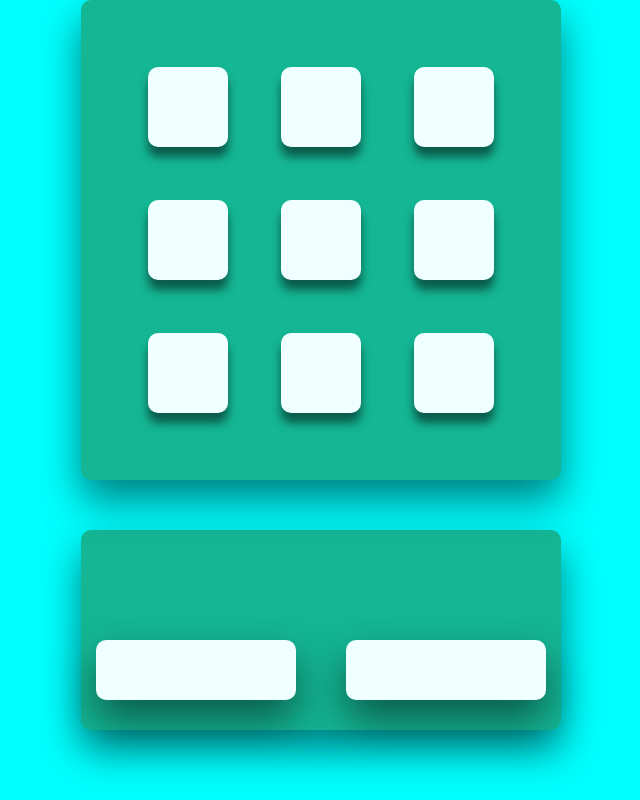
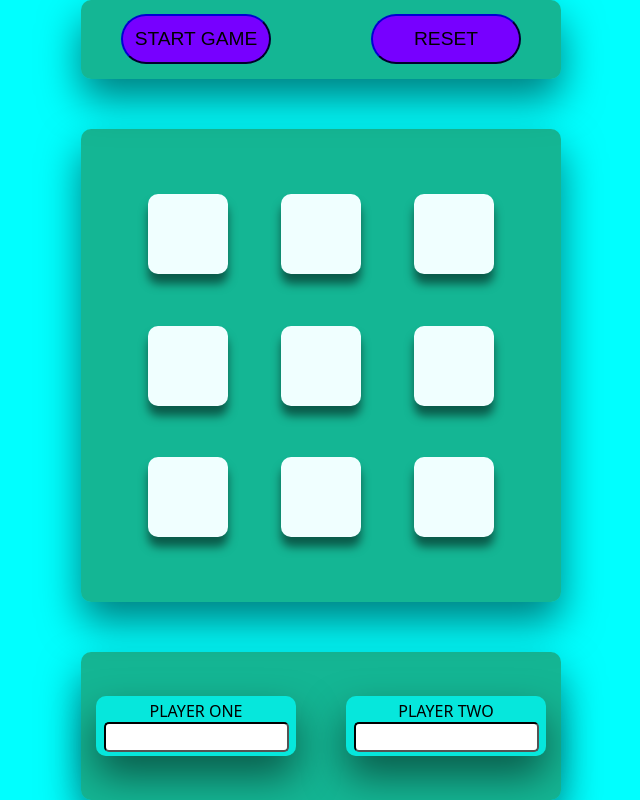
Before and after one commit to STORM533/tic-tac-toe, a plain HTML site: page index.html in a window 1280 px wide. Shown: the whole page, without its empty margins (319-959 px from the left). Drawn offline with Linux system fonts and the light colour scheme.

Commit message:
added start and reset button modified the UI experience game stop functionality added separated the player creation into an IIFE

```diff
--- a/index.html
+++ b/index.html
@@ -8,6 +8,11 @@
     <script src="script.js" defer></script>
 </head>
 <body>
+    <div class="btns">
+        <button class="start">START GAME</button>
+        <button class="reset">RESET</button>
+    </div>
+
     <div id="container">
         <div id ="0" class="box"></div>
         <div id ="1" class="box"></div>
@@ -19,5 +24,15 @@
         <div id ="7" class="box"></div>
         <div id ="8" class="box"></div>
     </div>
+    <div class="disp">
+        <div class="player1">
+            <label for="player1">PLAYER ONE</label>
+            <input type = "text" id="player1" name="player1" >
+        </div>
+        <div class="player2">
+            <label for="player2">PLAYER TWO</label>
+            <input type = "text" id="player2" name="player2" >
+        </div>
+    </div>
 </body>
 </html>
--- a/script.js
+++ b/script.js
@@ -1,14 +1,19 @@
 //this is a factory function creating player.
-
 function createPlayer (player , marker){
     return{player , marker};
 }
+//creating player 1 and 2 using IIFEs
+const player = (function(){
+    const player1 = createPlayer("player 1" , "X");
+    const player2 = createPlayer("player 2" , "O");
+    return{player1 , player2};
+})();
 //this is creating array using IIFEs
 const gameBoard = (function (){
     let arr = ["","","","","","","","",""];
     return{arr};
 })();
-//conditions for winning
+//conditions for winning using IIFEs
 const winning = (function (){
     const winPattern = [[0,1,2],[3,4,5],[6,7,8],[0,3,6],[1,4,7],[2,5,8],[0,4,8],[2,4,6]];
     return{winPattern};
@@ -18,19 +23,20 @@ function checkWinner(){
     for(let i = 0;i<winning.winPattern.length; i++){
         let [a , b , c] =winning.winPattern[i];
         if(gameBoard.arr[a] =="X" && gameBoard.arr[b] =="X" && gameBoard.arr[c] == "X"){
-            console.log("player 1 wins");
+            console.log(player.player1.player + " wins");
+            return true;
         }
         if(gameBoard.arr[a] =="O" && gameBoard.arr[b] =="O" && gameBoard.arr[c] == "O"){
-            console.log("player 2 wins");
+            console.log(player.player2.player + " wins");
+            return true;
         }
     }
 }
-
-//creates player and starts game
+//game working
 function gameControl(){
     let isFirstClick = true;
-    const player1 = createPlayer("player1" , "X" );
-    const player2 = createPlayer("player2" , "O");
+    const player1 = player.player1;
+    const player2 = player.player2;
     const boxes = document.querySelectorAll(".box");
     boxes.forEach((div)=>{
         div.addEventListener("click",()=>{
@@ -38,33 +44,36 @@ function gameControl(){
             if(isFirstClick){
                 if(gameBoard.arr[index] == ""){
                     div.innerHTML = player1.marker;
+                    div.style.color = "#ff7c01d3";
                     gameBoard.arr[index]=player1.marker;
-                    checkWinner();
+                    if(checkWinner()){
+                        gameOff();
+                    }
                 }
             }else{
                 if(gameBoard.arr[index] == ""){
                     div.innerHTML = player2.marker;
+                    div.style.color = "#4907e2c4"
                     gameBoard.arr[index]=player2.marker;
-                    checkWinner();
+                    if(checkWinner()){
+                        gameOff();
+                    }
                 }
             }
             isFirstClick = !isFirstClick;
         });
     });
 }
+//stops game after a winner
+function gameOff(){
+    document.querySelectorAll(".box").forEach(box =>{
+        box.style.pointerEvents = "none";
+    });
+}
 //display
 function displayController(){
-    const container = document.querySelector("body");
-    const display = document.createElement("div");
-    display.classList.add("disp");
-    container.appendChild(display);
-    const disp = document.querySelector(".disp");
-    const player1 = document.createElement("div");
-    const player2 = document.createElement("div");
-    player1.classList.add("player1");
-    player2.classList.add("player2");
-    disp.appendChild(player1);
-    disp.appendChild(player2);
+
+
 }
 
 console.log(gameBoard.arr);
--- a/styles.css
+++ b/styles.css
@@ -4,6 +4,8 @@ body{
     font-family: system-ui, -apple-system, BlinkMacSystemFont, 'Segoe UI', Roboto, Oxygen, Ubuntu, Cantarell, 'Open Sans', 'Helvetica Neue', sans-serif;
     padding: 0px;
     display: flex;
+    height: 100vh;
+    width: 100vw;
     flex-direction: column;
     gap: 50px;
     justify-content: center;
@@ -17,7 +19,7 @@ body{
     height: 400px;
     width: 400px;
     grid-template-columns: repeat(3 , 1fr);
-    grid-template-rows: repeat((3 , 1fr));
+    grid-template-rows: repeat(3 , 1fr);
     border-radius: 10px;
     place-items: center;
 }
@@ -29,6 +31,12 @@ body{
     background-color: azure;
     box-shadow: 0px 10px 10px rgba(0, 0, 0, 0.5);
     border-radius: 10px;
+    display: flex;
+    flex:  1 1 auto;
+    justify-content: center;
+    align-items: center;
+    font-size: 40px;
+
 }
 .disp{
     background-color: rgba(40, 112, 44, 0.507);
@@ -37,18 +45,61 @@ body{
     box-shadow: 0 20px 40px rgba(0, 0, 0, 0.5);
     border-radius: 10px;
     justify-content: center;
-    align-items: end;
+    align-items: center;
     width: 480px;
-    height: 200px;
+    height: 150px;
 }
 .player1 , .player2{
+    display: flex;
+    justify-content: center;
+    align-items: center;
+    flex-direction: column;
+    gap: 0px;
     box-sizing: border-box;
     width: 200px;
     height: 60px;
     background-color: azure;
-    gap: 50px;
     box-shadow: 0 20px 40px rgba(0, 0, 0, 0.5);
     border-radius: 10px;
-    margin-bottom: 30px;
+    background-color: rgba(0, 255, 255, 0.678);
+
 
 }
+input{
+    box-sizing: border-box;
+    height: 30px;
+    border-radius: 5px;
+    outline: none;
+    border-color: black;
+
+}
+input:focus{
+border-color: rgb(74, 241, 8);
+box-shadow:
+    0 -4px 6px rgba(0, 0, 0, 0.1),  /* top shadow */
+    0 4px 6px rgba(0, 0, 0, 0.1);   /* bottom shadow */
+}
+.btns{
+    display: flex;
+    justify-content: center;
+    align-items: center;
+    background-color: rgba(40, 112, 44, 0.507);
+    box-shadow: 0 20px 40px rgba(0, 0, 0, 0.5);
+    width: 480px;
+    height: 80px;
+    gap: 100px;
+    box-shadow: 0 20px 40px rgba(0, 0, 0, 0.5);
+    border-radius: 10px;
+}
+button{
+  height: 50px;
+  width: 150px;
+  background-color: rgb(119, 0, 255);
+  border-radius: 30px;
+  outline: none;
+  border-color: navy;
+  font-size: larger;
+}
+button:hover{
+  background-color: aqua;
+}
```
